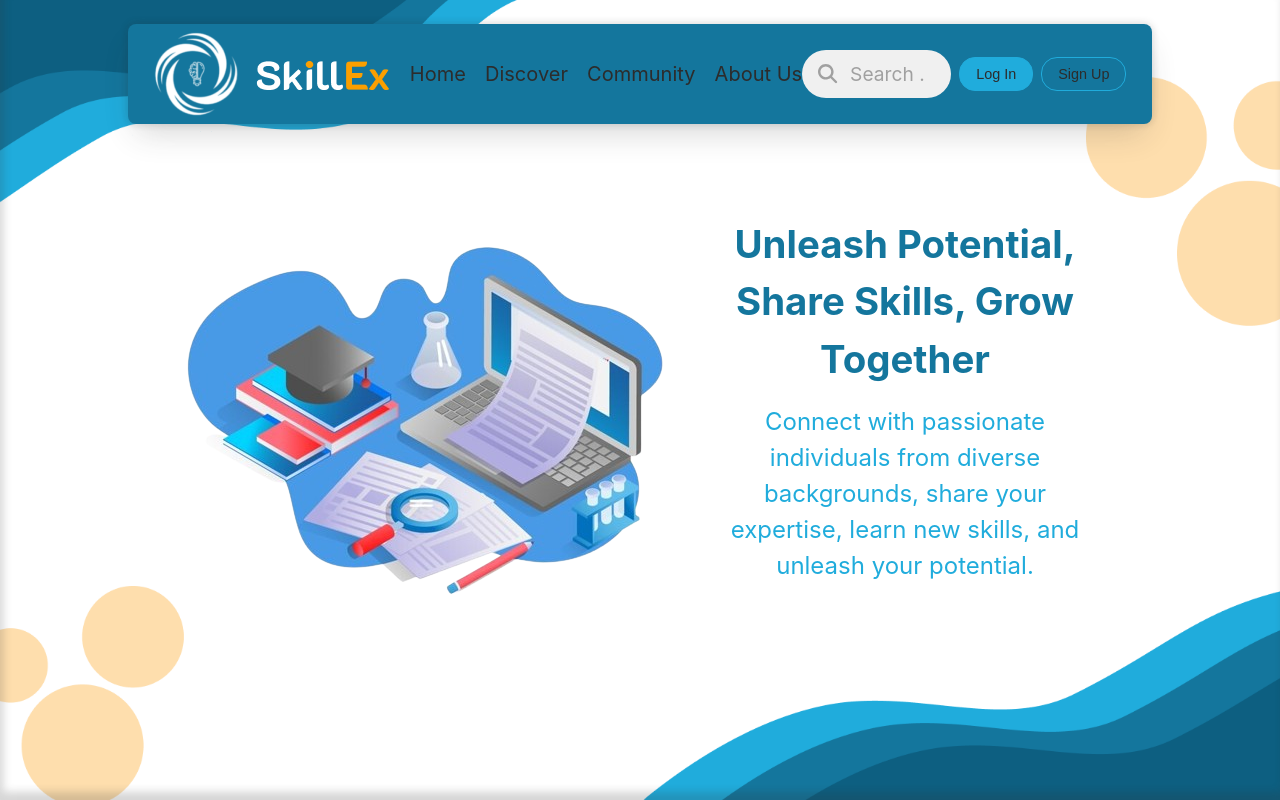
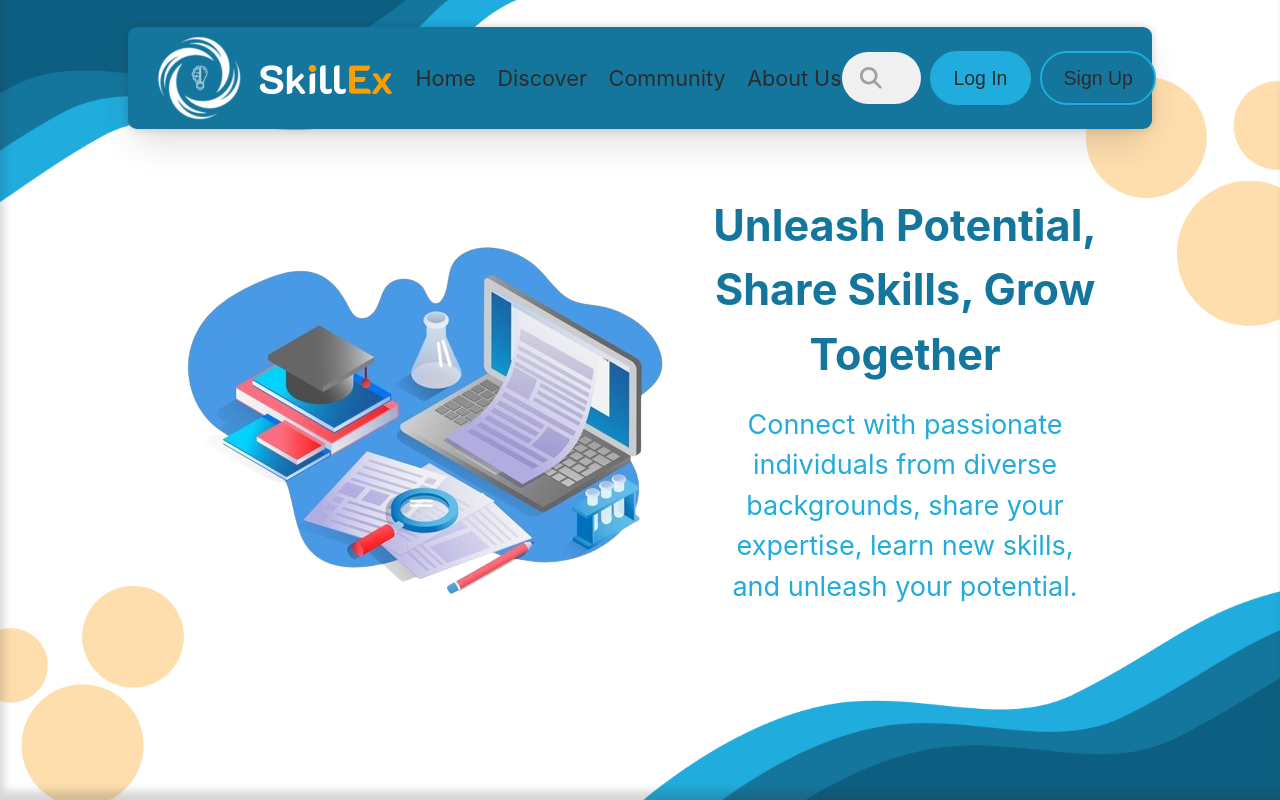
Before and after one commit to makhoulshbeeb/skill-ex-front, a React (Vite) app in the folder SkillEx/: page / in a window 1280 px wide. Built offline with nearby package versions, Linux system fonts and the light colour scheme; no server answers.

Commit message:
readjusted scale

```diff
--- a/SkillEx/src/components/common/Navbar.jsx
+++ b/SkillEx/src/components/common/Navbar.jsx
@@ -38,7 +38,7 @@ export default function Navbar() {
                         bgColor="--primary-light"
                         text="Log In"
                         textColor="--background-color"
-                        borderRadius="1rem"
+                        borderRadius="1.5rem"
                         onClick={() => {
                             navigate("/auth/login");
                         }}
@@ -49,7 +49,7 @@ export default function Navbar() {
                         bgColor="--primary-color"
                         text="Sign Up"
                         textColor="--background-color"
-                        borderRadius="1rem"
+                        borderRadius="1.5rem"
                         onClick={() => {
                             navigate("/auth/signup");
                         }}
--- a/SkillEx/src/components/common/styles/Button.css
+++ b/SkillEx/src/components/common/styles/Button.css
@@ -1,7 +1,7 @@
 button.nav-button {
-    font-size: 0.9rem;
+    font-size: 1.08rem;
     font-weight: 400;
-    padding: 0.5rem 1rem;
+    padding: 0.75rem 1.2rem;
     border: 0.12rem solid;
     cursor: pointer;
     text-wrap: nowrap;
--- a/SkillEx/src/components/common/styles/DropDownMenu.css
+++ b/SkillEx/src/components/common/styles/DropDownMenu.css
@@ -54,7 +54,7 @@
 
 .dropdown-menu-item>span {
     text-wrap: nowrap;
-    font-size: 1.2rem;
+    font-size: 1.1rem;
     font-weight: 500;
     display: flex;
     align-items: center;
--- a/SkillEx/src/components/common/styles/Navbar.css
+++ b/SkillEx/src/components/common/styles/Navbar.css
@@ -19,7 +19,7 @@ header>div.left>nav {
     display: flex;
     align-items: center;
     gap: 1.2rem;
-    font-size: 1.25rem;
+    font-size: 1.2rem;
 }
 
 header a {
@@ -56,5 +56,5 @@ header>div.right {
     display: flex;
     align-items: center;
     gap: 0.5rem;
-    width: 36%;
+    width: 40%;
 }
--- a/SkillEx/src/components/common/styles/Searchbar.css
+++ b/SkillEx/src/components/common/styles/Searchbar.css
@@ -16,7 +16,7 @@ input.search-bar {
 }
 
 input.search-bar {
-    font-size: 1.2rem;
+    font-size: 1.1rem;
     padding: 0.6rem 1.4rem 0.6rem 3rem;
     width: calc(100% - 2.4rem);
     border-radius: 1.5rem;
--- a/SkillEx/src/components/common/styles/Usertag.css
+++ b/SkillEx/src/components/common/styles/Usertag.css
@@ -19,7 +19,7 @@
 .user-tag>p {
     color: var(--background-color);
     font-weight: 600;
-    font-size: 1.2rem;
+    font-size: 1.1rem;
 }
 
 .user-tag>img {
--- a/SkillEx/src/main.css
+++ b/SkillEx/src/main.css
@@ -14,7 +14,7 @@
     --secondary-color: #FB9F00;
     --text-color: #121212;
     --text-light: #a0a0a0;
-    --font-size: 16px;
+    --font-size: 18px;
     --animation-speed: 1;
 
     color-scheme: light dark;
--- a/SkillEx/src/pages/styles/Explore.css
+++ b/SkillEx/src/pages/styles/Explore.css
@@ -16,7 +16,7 @@
 /********* EXPLORE HEADER *********/
 
 .explore-page>* {
-    width: 64%;
+    width: 72%;
 }
 
 .explore-header {
@@ -80,5 +80,5 @@
 
     overflow-y: scroll;
     flex-grow: 1;
-    padding: 1rem 0;
+    padding: 1rem;
 }
```
